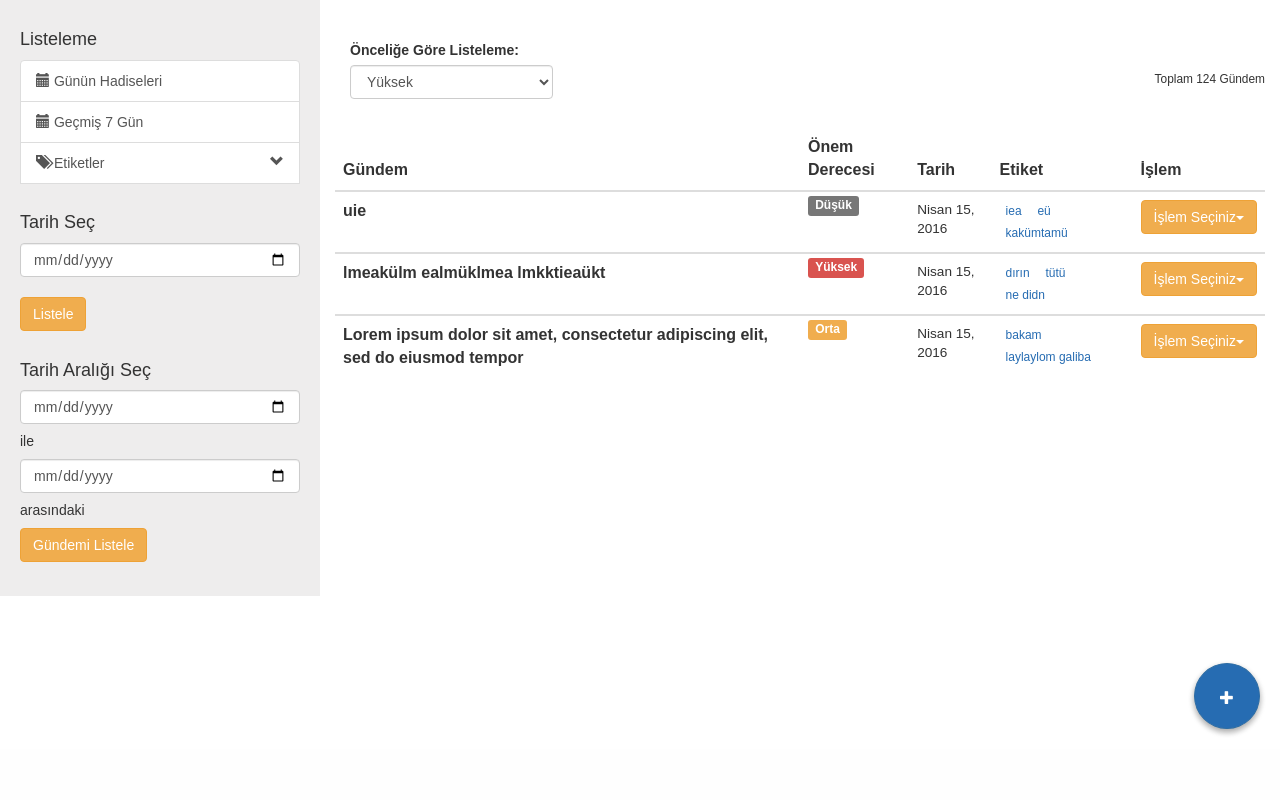
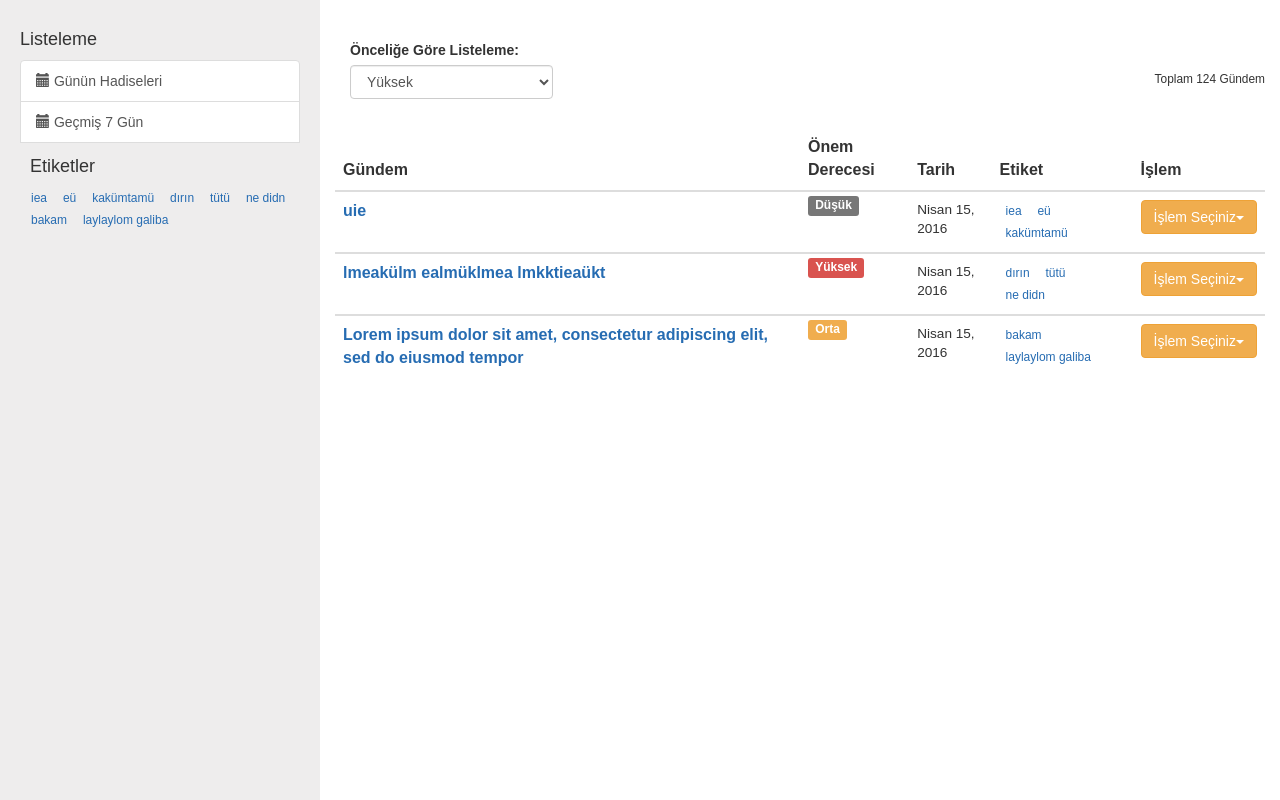
Before and after one commit to oyilmaztekin/django-cms, a Django app: page /dashboard/ in a window 1280 px wide. Shown: the part 51-851 px from the top of the page. Before the commit the page ends 786 px from the top, so only its background shows below. Run offline with Django 3.2, Linux system fonts and the light colour scheme; a user stored in the database is signed in; data comes from the database, SQL or seed files in the repository; both versions use the stored data as it was after the commit; parts of the project's set-up code (start-up, migrations or seed data) failed here and were passed over; some libraries are stand-ins or nearby versions.

Commit message:
linkleme ve detay

```diff
--- a/polls/static/css/main.css
+++ b/polls/static/css/main.css
@@ -4,6 +4,8 @@
 .sidebar {
   background: #eeeded !important;
   padding: 20px 20px;
+  height: 100%;
+
 }
 .pointer label {
   cursor: pointer !important;
--- a/polls/views.py
+++ b/polls/views.py
@@ -7,6 +7,9 @@ from django.contrib.auth import authenticate, login, logout
 from django.contrib.auth.decorators import login_required
 from forms import loginForm
 from models import *
+from django.views.generic.detail import DetailView
+from django.utils import timezone
+
 
 def index(request):
 	if request.user.is_authenticated():
@@ -54,7 +57,6 @@ def auth_view(request):
 	else:
 		return HttpResponseRedirect('/')
 
-
 @login_required
 def dashboard(request):
 	current_user = request.user
@@ -73,6 +75,22 @@ def dashboard(request):
 	template = "dashboard.html"
 	return render(request, template, context)
 
+
+
+class GundemDetayView(DetailView):
+
+    queryset = Gundem.objects.all()
+    template_name = "gundem-detay.html"
+
+    def get_object(self):
+        # Call the superclass
+        gundem = super(GundemDetayView, self).get_object()
+        # Record the last accessed date
+        gundem.last_accessed = timezone.now()
+        gundem.save()
+        # Return the object
+        return gundem
+
 @login_required
 def mailListesi(request):
 	context = {}
--- a/sosyoGundem/urls.py
+++ b/sosyoGundem/urls.py
@@ -21,6 +21,7 @@ urlpatterns = [
 	url(r'^$', views.index, name='index'),
     url(r'^admin/', admin.site.urls),
     url(r'^dashboard/', views.dashboard, name='dashboard'),
+    url(r'^gundem/(?P<pk>[0-9]+)/$', views.GundemDetayView.as_view(), name='gundem-detay'),
     url(r'^mail-listesi/', views.mailListesi, name='mailListesi'),
     url(r'^kullanici-listesi/', views.kullaniciListesi, name='kullaniciListesi'),
     url(r'^cikis/', views.cikis, name='cikis'),
--- a/static/templates/base.html
+++ b/static/templates/base.html
@@ -12,7 +12,6 @@
     <title>{{ pageName }}</title>
   </head>
   <body>
-    <button type="button" data-toggle="modal" data-target="#ekle" class="fabLink btn btn-primary"><span class="glyphicon glyphicon-plus"></span></button>
     <nav class="navbar navbar-fixed-top bg-warning">
       <div class="container-fluid">
         <div class="navbar-header">
@@ -53,5 +52,6 @@
     <!-- Angular Material Dependencies-->
     <script src={% static "js/jquery-1.11.3.min.js" %}></script>
     <script src={% static "js/bootstrap.min.js" %}> </script>
+
   </body>
 </html>
--- a/static/templates/dashboard.html
+++ b/static/templates/dashboard.html
@@ -1,29 +1,27 @@
   {% extends "base.html" %}
 
   {% block content %}
-
   <div style="margin-top:51px;" class="container-fluid">
       <div class="row">
         <div class="col-md-3 col-sm-3 col-lg-3 sidebar">
           <div class="h4">Listeleme</div>
-          <div class="list-group"><a href="#" class="list-group-item"><span class="glyphicon glyphicon-calendar"></span> Günün Hadiseleri</a><a href="#" class="list-group-item"><span class="glyphicon glyphicon-calendar"></span> Geçmiş 7 Gün</a><a role="button" data-toggle="collapse" href="#tagLists" class="list-group-item"><span class="glyphicon glyphicon-tags"></span> Etiketler  <span class="pull-right glyphicon glyphicon-chevron-down" aria-hidden="true"></span></a>
-            <div id="tagLists" class="collapse">
-              <div style="padding:5px;"><a href="" class="btn btn-link btn-xs">İslam</a><a href="" class="btn btn-link btn-xs">Türk Dünyası</a><a href="" class="btn btn-link btn-xs">Savaş</a><a href="" class="btn btn-link btn-xs">Dış Tehtid</a><a href="" class="btn btn-link btn-xs">Putin</a><a href="" class="btn btn-link btn-xs">Terör</a><a href="" class="btn btn-link btn-xs">İç Güvenlik</a><a href="" class="btn btn-link btn-xs">İstismar</a></div>
-            </div>
+          <div class="list-group"><a href="#" class="list-group-item"><span class="glyphicon glyphicon-calendar"></span> Günün Hadiseleri</a><a href="#" class="list-group-item"><span class="glyphicon glyphicon-calendar"></span> Geçmiş 7 Gün</a><!--<a role="button" data-toggle="collapse" href="#tagLists" class="list-group-item"><span class="glyphicon glyphicon-tags"></span> Etiketler  <span class="pull-right glyphicon glyphicon-chevron-down" aria-hidden="true"></span></a>-->
+            <!--<div id="tagLists" class="collapse">-->
+
+              <div style="padding:5px;">
+                <h4 style="padding-left:5px;">Etiketler</h4>
+                {% for g in gundem %}
+                  {% for etiket in g.tags.all %}
+                    <a href="/gundem/etiket/{{ etiket.pk }}" class="btn btn-link btn-xs">{{ etiket }}</a>
+                  {% endfor %}
+                {% endfor %}
+
+              </div>
+            <!--</div>-->
           </div>
-          <div style="margin-top:30px;" class="h4">Tarih Seç</div>
-          <form>
-            <input type="date" placeholder="Tarih giriniz" class="form-control"/><br/>
-            <button type="button" class="btn btn-warning">Listele</button>
-            <!-- /input-group-->
 
           </form>
-          <div style="margin-top:30px;" class="h4">Tarih Aralığı Seç</div>
-          <form>
-            <input type="date" placeholder="Tarih giriniz" class="form-control"/><span style="line-height:35px;">ile</span>
-            <input type="date" placeholder="Tarih giriniz" class="form-control"/><span style="line-height:35px;">arasındaki</span><br/>
-            <button button="button" type="submit" class="btn btn-warning">Gündemi Listele</button>
-          </form>
+
         </div>
         <div style="margin-top:30px;" class="col-md-9 col-sm-9 col-lg-9">
           <div style="margin-top:10px;" class="form-group col-md-3 col-sm-3 col-lg-3">
@@ -31,7 +29,7 @@
 
               <select id="sel3" class="form-control" onchange="this.options[this.selectedIndex].value && (window.location = this.options[this.selectedIndex].value);">
                 {% for liste in onem_derecesi   %}
-                  <option value="/gundem/onem_derecesi/{{ liste.slug }}">{{ liste }}</option>
+                  <option value="/gundem/onem_derecesi/{{ liste.pk }}">{{ liste }}</option>
                 {% endfor %}
               </select>
 
@@ -55,7 +53,9 @@
                   <tbody>
                     <tr>
                       <th width="50%" class="pointer">
+                        <a href="/gundem/{{ gundemler.pk }}">
                         {{ gundemler.gundem_adi }}
+                        </a>
                       </th>
 
                       <td>
@@ -83,7 +83,7 @@
 
                       <td class="small">
                         {% for etiket in gundemler.tags.all %}
-                          <a href="/gundem/etiket/{{ etiket.slug }}" class="btn btn-link btn-xs">{{ etiket }}</a>
+                          <a href="/gundem/etiket/{{ etiket.pk }}" class="btn btn-link btn-xs">{{ etiket }}</a>
                         {% endfor %}
                       </td>
 
@@ -91,7 +91,7 @@
                       <div role="group" class="btn-group">
                         <button type="button" data-toggle="dropdown" aria-haspopup="true" aria-expanded="false" class="btn btn-warning dropdown-toggle">İşlem Seçiniz<span class="caret"></span></button>
                         <ul class="dropdown-menu">
-                          <li><a href="#" data-toggle="modal" data-target="#detayGor">Detayları Gör</a></li>
+                          <!--<li><a href="/gundem/{{ gundemler.pk }}">Detayları Gör</a></li>-->
                           <li><a href="#" data-toggle="modal" data-target="#ekle">Düzenle</a></li>
                           <li role="separator" class="divider"></li>
                           <li><a href="#">Sil</a></li>
@@ -100,6 +100,8 @@
                     </td>
                     </tr>
                   </tbody>
+                  {% empty %}
+                    <h3>Henüz herhangi bir giriş yapılmadı</h3>
                 {% endfor %}
 
 
@@ -128,88 +130,9 @@
         </div>
       </div>
     </div>
-    <div id="ekle" tabindex="-1" role="dialog" aria-labelledby="ekleLabel" class="modal fade">
-      <div role="document" class="modal-dialog">
-        <div class="modal-content">
-          <div class="modal-header">
-            <button type="button" data-dismiss="modal" aria-label="Close" class="close"><span aria-hidden="true">×</span></button>
-            <h4 id="ekleLabel" class="modal-title">Gündem Ekle</h4>
-          </div>
-          <div class="modal-body">
-            <form name="kaydet" action="#">
-              <div class="form-group">
-                <label for="gundemAdi">Gündem Adı</label>
-                <input type="text" id="gundemAdi" class="form-control"/>
-              </div>
-              <div class="form-group">
-                <label for="etkiket">Konuyu ifade edecek etiketler</label>
-                <input type="text" id="etkiket" placeholder="eylem, terör, paralel gibi..." class="form-control"/>
-              </div>
-              <div class="form-group">
-                <label for="sel2">Konunun Önemini Belirleyin:</label>
-                <select id="sel2" class="form-control">
-                  <option>Yüksek</option>
-                  <option>Orta</option>
-                  <option>Düşük</option>
-                </select>
-              </div>
-              <div class="form-group">
-                <label for="tarih">Gündem Tarihi</label>
-                <input type="date" id="tarih" class="form-control"/>
-              </div>
-              <div class="form-group">
-                <label for="gorus">Görüşleriniz</label>
-                <textarea id="gorus" rows="3" class="form-control"></textarea>
-              </div>
-            </form>
-          </div>
-          <div class="modal-footer">
-            <button type="button" data-dismiss="modal" class="btn btn-default">Vazgeç</button>
-            <button type="button" class="btn btn-primary">Kaydet</button>
-          </div>
-        </div>
-      </div>
-    </div>
-    <div id="detayGor" tabindex="-1" role="dialog" aria-labelledby="detayGorLabel" class="modal fade">
-      <div role="document" class="modal-dialog">
-        <div class="modal-content">
-          <div class="modal-header">
-            <button type="button" data-dismiss="modal" aria-label="Close" class="close"><span aria-hidden="true">×</span></button>
-            <h4 id="detayGorLabel" class="modal-title">Ermenistan'ın Azerbaycan'a saldırması</h4>
-          </div>
-          <div class="modal-body">
-            <div class="h5">Önem Derecesi</div>
-            <div class="h4">
-              <div class="label label-danger">Yüksek</div>
-            </div>
-            <hr/>
-            <div class="h5">Tarih</div>
-            <div class="h4">30.04.2016</div>
-            <hr/>
-            <div class="h5">Etiketler</div>
-            <div class="h4">
-              <div class="label label-default"><span class="glyphicon glyphicon-tag"></span> İslam</div>
-              <div class="label label-default"><span class="glyphicon glyphicon-tag"></span> Türk Dünyası</div>
-              <div class="label label-default"><span class="glyphicon glyphicon-tag"></span> Savaş</div>
-              <div class="label label-default"><span class="glyphicon glyphicon-tag"></span> Dış Tehdit</div>
-              <div class="label label-default"><span class="glyphicon glyphicon-tag"></span> Putin</div>
-            </div>
-            <hr/>
-            <div class="h5">Görüşler</div>
-            <div class="h4">
-              <p>Lorem ipsum dolor sit amet, consectetur adipisicing elit. Accusantium officiis minima hic magnam ullam consequuntur rem dolorem totam maiores nemo odit architecto iusto aut veritatis, sapiente vitae pariatur voluptatibus enim.</p>
-              <p>Lorem ipsum dolor sit amet, consectetur adipisicing elit. Quod doloribus voluptatum, minima ab ducimus architecto neque, nam adipisci voluptas quidem nulla, pariatur numquam facere, est consequuntur accusamus. Id repellendus, amet.</p>
-            </div>
-            <hr/>
-            <div class="h5"> <span class="glyphicon glyphicon-user"></span> Ekleyen</div>
-            <div class="h4">Emin Özçalışır</div>
-          </div>
-          <div class="modal-footer">
-            <button type="button" data-dismiss="modal" class="btn btn-default">Vazgeç</button>
-            <button type="button" class="btn btn-primary">Kaydet</button>
-          </div>
-        </div>
-      </div>
-    </div>
+
+  {% include "gundemEkle.html" %}
+
+  {% include "gundemDetayGor.html" %}
 
   {% endblock content %}
--- /dev/null
+++ b/static/templates/gundemDetayGor.html
@@ -0,0 +1,41 @@
+<div id="detayGor" tabindex="-1" role="dialog" aria-labelledby="detayGorLabel" class="modal fade">
+      <div role="document" class="modal-dialog">
+        <div class="modal-content">
+          <div class="modal-header">
+            <button type="button" data-dismiss="modal" aria-label="Close" class="close"><span aria-hidden="true">×</span></button>
+            <h4 id="detayGorLabel" class="modal-title">Ermenistan'ın Azerbaycan'a saldırması</h4>
+          </div>
+          <div class="modal-body">
+            <div class="h5">Önem Derecesi</div>
+            <div class="h4">
+              <div class="label label-danger">Yüksek</div>
+            </div>
+            <hr/>
+            <div class="h5">Tarih</div>
+            <div class="h4">30.04.2016</div>
+            <hr/>
+            <div class="h5">Etiketler</div>
+            <div class="h4">
+              <div class="label label-default"><span class="glyphicon glyphicon-tag"></span> İslam</div>
+              <div class="label label-default"><span class="glyphicon glyphicon-tag"></span> Türk Dünyası</div>
+              <div class="label label-default"><span class="glyphicon glyphicon-tag"></span> Savaş</div>
+              <div class="label label-default"><span class="glyphicon glyphicon-tag"></span> Dış Tehdit</div>
+              <div class="label label-default"><span class="glyphicon glyphicon-tag"></span> Putin</div>
+            </div>
+            <hr/>
+            <div class="h5">Görüşler</div>
+            <div class="h4">
+              <p>Lorem ipsum dolor sit amet, consectetur adipisicing elit. Accusantium officiis minima hic magnam ullam consequuntur rem dolorem totam maiores nemo odit architecto iusto aut veritatis, sapiente vitae pariatur voluptatibus enim.</p>
+              <p>Lorem ipsum dolor sit amet, consectetur adipisicing elit. Quod doloribus voluptatum, minima ab ducimus architecto neque, nam adipisci voluptas quidem nulla, pariatur numquam facere, est consequuntur accusamus. Id repellendus, amet.</p>
+            </div>
+            <hr/>
+            <div class="h5"> <span class="glyphicon glyphicon-user"></span> Ekleyen</div>
+            <div class="h4">Emin Özçalışır</div>
+          </div>
+          <div class="modal-footer">
+            <button type="button" data-dismiss="modal" class="btn btn-default">Vazgeç</button>
+            <button type="button" class="btn btn-primary">Kaydet</button>
+          </div>
+        </div>
+      </div>
+    </div>
--- /dev/null
+++ b/static/templates/gundemEkle.html
@@ -0,0 +1,43 @@
+    <!-- EKLEME MODAL-->
+    <div id="ekle" tabindex="-1" role="dialog" aria-labelledby="ekleLabel" class="modal fade">
+      <div role="document" class="modal-dialog">
+        <div class="modal-content">
+          <div class="modal-header">
+            <button type="button" data-dismiss="modal" aria-label="Close" class="close"><span aria-hidden="true">×</span></button>
+            <h4 id="ekleLabel" class="modal-title">Gündem Ekle</h4>
+          </div>
+          <div class="modal-body">
+            <form name="kaydet" action="#">
+              <div class="form-group">
+                <label for="gundemAdi">Gündem Adı</label>
+                <input type="text" id="gundemAdi" class="form-control"/>
+              </div>
+              <div class="form-group">
+                <label for="etkiket">Konuyu ifade edecek etiketler</label>
+                <input type="text" id="etkiket" placeholder="eylem, terör, paralel gibi..." class="form-control"/>
+              </div>
+              <div class="form-group">
+                <label for="sel2">Konunun Önemini Belirleyin:</label>
+                <select id="sel2" class="form-control">
+                  <option>Yüksek</option>
+                  <option>Orta</option>
+                  <option>Düşük</option>
+                </select>
+              </div>
+              <div class="form-group">
+                <label for="tarih">Gündem Tarihi</label>
+                <input type="date" id="tarih" class="form-control"/>
+              </div>
+              <div class="form-group">
+                <label for="gorus">Görüşleriniz</label>
+                <textarea id="gorus" rows="3" class="form-control"></textarea>
+              </div>
+            </form>
+          </div>
+          <div class="modal-footer">
+            <button type="button" data-dismiss="modal" class="btn btn-default">Vazgeç</button>
+            <button type="button" class="btn btn-primary">Kaydet</button>
+          </div>
+        </div>
+      </div>
+    </div>
```
Also changed, not shown: static/templates/gundem-detay.html (added, +95 -0 lines), db.sqlite3, 2 other files.
